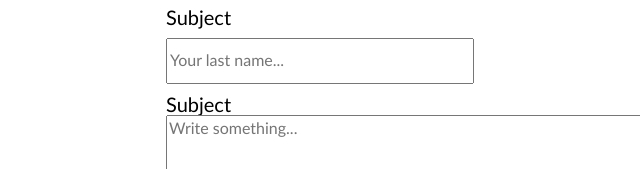
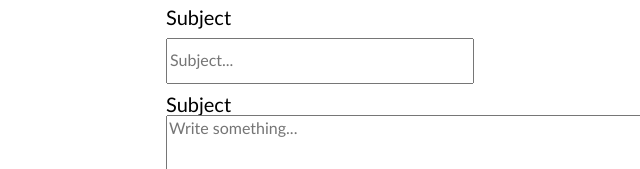
Before and after one commit to nubs4dayz/nubs4dayz.github.io, a plain HTML site: page Contact.html in a window 1280 px wide. Shown: the part 631-800 px from the top of the page, 124-764 px from the left. Drawn offline with nearby package versions, Linux system fonts and the light colour scheme; a web font is replaced by a local one.

Commit message:
Update Contact.html

```diff
--- a/Contact.html
+++ b/Contact.html
@@ -284,7 +284,7 @@
                     </label>
                     <label for="subject">
                         <span>Subject</span><br />
-                        <input type="text" name="name" placeholder="Your last name..." id="subject" required><br />
+                        <input type="text" name="name" placeholder="Subject..." id="subject" required><br />
                     </label>
                     <label for="message">
                         <span>Subject</span><br />
```
